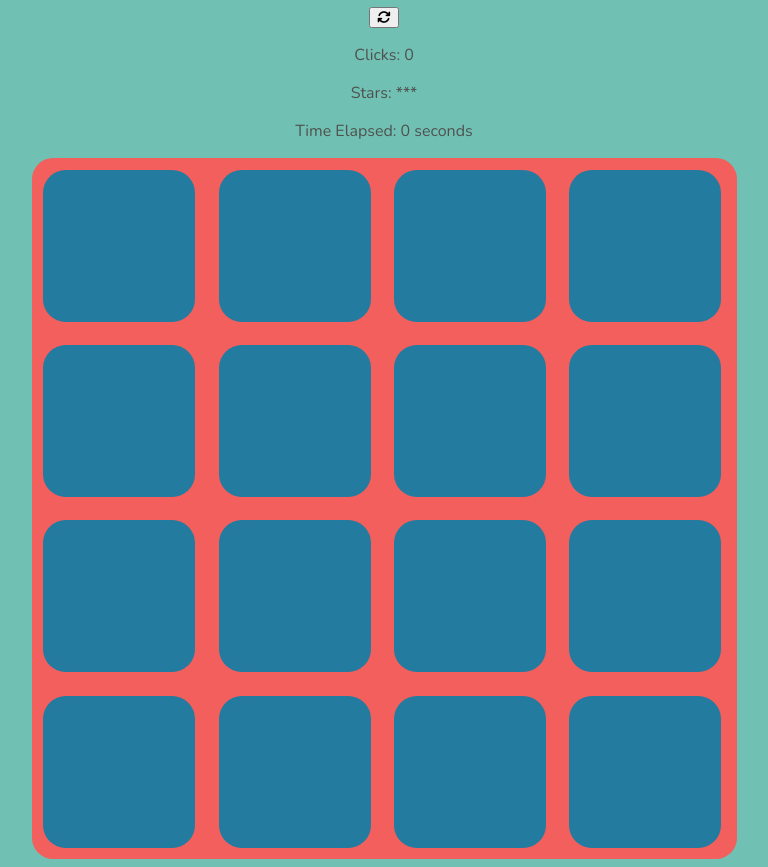
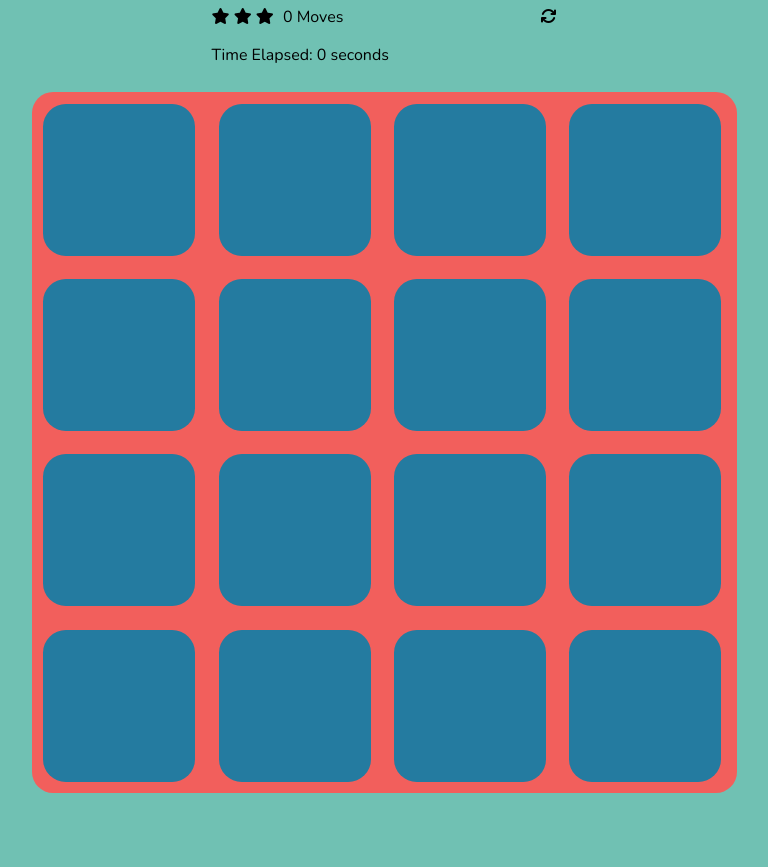
Before and after one commit to timwiesner/memory-game, a plain HTML site: page index.html in a window 1280 px wide. Shown: the part 80-947 px from the top of the page, without its empty margins (256-1024 px from the left). After the commit the page ends 873 px from the top, so only its background shows below. Drawn offline with nearby package versions, Linux system fonts and the light colour scheme.

Commit message:
style: Begin conversion
Began merge of my code with Udacity starter code for styling and improvements.

```diff
--- a/css/style.css
+++ b/css/style.css
@@ -1,18 +1,70 @@
-body {
-	background-color: #70c1b3;
+html {
+    box-sizing: border-box;
 }
 
-.intro {
-	text-align: center;
-	color: #50514f;
+*,
+*::before,
+*::after {
+    box-sizing: inherit;
+}
+
+html,
+body {
+  width: 100%;
+  height: 100%;
+  margin: 0;
+  padding: 0;
+  background-color: #70c1b3;
 	font-family: 'Nunito', sans-serif;
 }
 
-#clicks {
-	/*background-color: red;*/
+/*h1 {
+	color: #50514f;
+}*/
+
+.container {
+    display: flex;
+    justify-content: center;
+    align-items: center;
+    flex-direction: column;
 }
 
-.container {
+button {
+	border: none;
+	background-color: none;
+}
+
+/*
+Styles for Score Panel
+*/
+.score-panel {
+    text-align: left;
+    width: 345px;
+    margin-bottom: 10px;
+}
+
+.score-panel .stars {
+    margin: 0;
+    padding: 0;
+    display: inline-block;
+    margin: 0 5px 0 0;
+}
+
+.score-panel .stars li {
+    list-style: none;
+    display: inline-block;
+}
+
+.score-panel .restart {
+    float: right;
+    cursor: pointer;
+}
+
+
+/*
+Style for Deck of Cards
+*/
+.deck {
 	max-width: 705px;
 	max-height: 710px;
 	margin: auto;
@@ -44,7 +96,3 @@ body {
 .show {
 	visibility: visible !important;
 }
-
-/*.hidden {
-	visibility: hidden;
-}*/
--- a/index.html
+++ b/index.html
@@ -9,21 +9,30 @@
 
 	</head>
 	<body>
-		<div class="intro">
+		<div class="container">
 			<header>
 				<h1>Memory Game</h1>
 			</header>
 
+			<section class="score-panel">
+				<ul class="stars">
+					<li><i class="fa fa-star"></i></li>
+      		<li><i class="fa fa-star"></i></li>
+      		<li><i class="fa fa-star"></i></li>
+				</ul>
 
-			<button><i class="fa fa-refresh" aria-hidden="true"></i></button>
+				<span class="moves">0</span> Moves
 
-			<p>Clicks: <span id="clicks">0</span></p>
-			<p>Stars: <span id="stars">***</span></p>
-			<p>Time Elapsed: <span id="timer">0 seconds</span></p>
+				<div class="restart">
+					<i class="fa fa-refresh"></i>
+				</div>
+				<p>Time Elapsed: <span id="timer">0 seconds</span></p>
+			</section>
 		</div>
 
 
-		<div class="container">
+
+		<div class="deck">
 			<div class="square"></div>
 			<div class="square"></div>
 			<div class="square"></div>
--- a/js/app.js
+++ b/js/app.js
@@ -28,7 +28,7 @@ var icons = [bus, plane, bitcoin, sissors, piper, space, cutlery, camera, bus2,
 shuffle(icons);
 fillSquares(icons);
 
-var clicks = 0;
+var moves = 0;
 var score = 0;
 var clickedOne, clickedTwo;
 
@@ -62,7 +62,7 @@ var start;
 // starts timer when first square is clicked
 squares.one('click', function(){
   // begins on first clicked square
-  if (clicks === 1){
+  if (moves === 1){
     // set timer = new Date
     var timer = new Date;
     // set interval counter
@@ -74,17 +74,17 @@ squares.one('click', function(){
 });
 
 
-// counts total number of clicks
+// counts total number of moves
 function clickCounter(){
-  if (clicks < 30){
+  if (moves < 30){
     $('#stars').html('***');
-  } else if (clicks < 40){
+  } else if (moves < 40){
     $('#stars').html('**');
   } else {
     $('#stars').html('*');
   }
-  clicks++;
-  $('#clicks').html(clicks);
+  moves++;
+  $('.moves').html(moves);
 }
 
 //keeps track of total score
@@ -95,7 +95,7 @@ function trackScore(){
   if (score > 7){
     setTimeout(function(){
       alert("Congratulations!\nYou won the game in " + time.html() +
-        " seconds using " + clicks + " moves with a score of " +
+        " seconds using " + moves + " moves with a score of " +
         stars.html());
     }, 1000);
     // stop timer
@@ -110,15 +110,15 @@ restart.click(function(){
   // undefine both clickedOne and clickedTwo
   clickedOne = undefined;
   clickedTwo = undefined;
-  // reset clicks and score to 0
-  clicks = 0;
+  // reset moves and score to 0
+  moves = 0;
   score = 0;
   // reset timer
   $('#timer').html('0 seconds');
   // then, reset interval
   clearInterval(start);
-  // update 'clicks' and 'stars' html
-  $('#clicks').html('0');
+  // update 'moves' and 'stars' html
+  $('.moves').html('0');
   $('#stars').html('***');
   // reshuffle icons, then fill squares
   shuffle(icons);
@@ -144,7 +144,7 @@ function checkAnswers(answerOne, answerTwo){
   }
 }
 
-// is called if player clicks on the same square twice
+// is called if player moves on the same square twice
 function misClick(){
   alert('Please click a blank square');
   setTimeout(function(){
```
